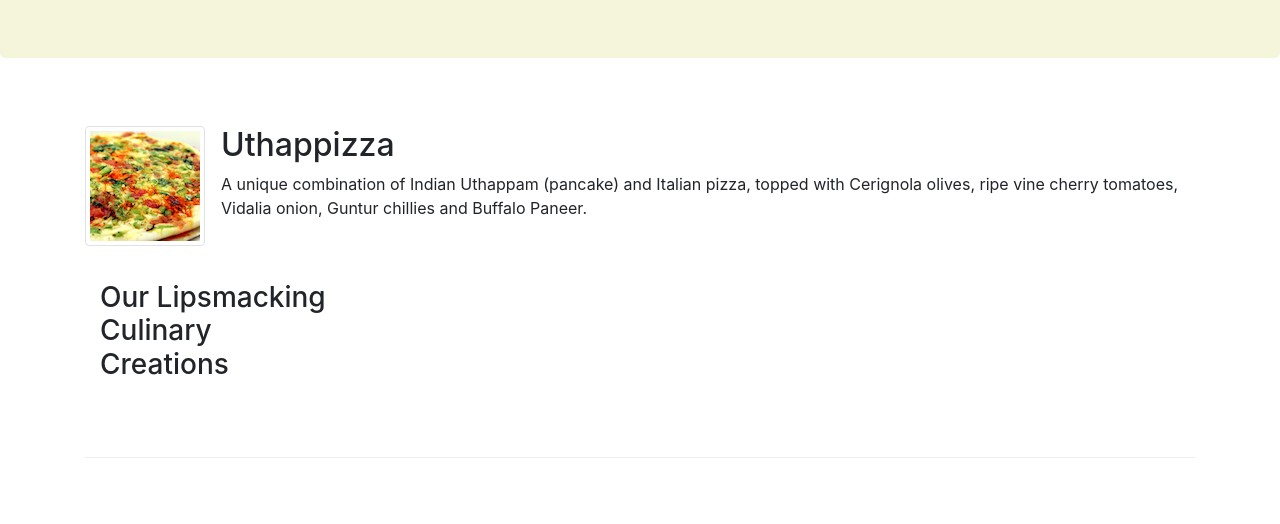
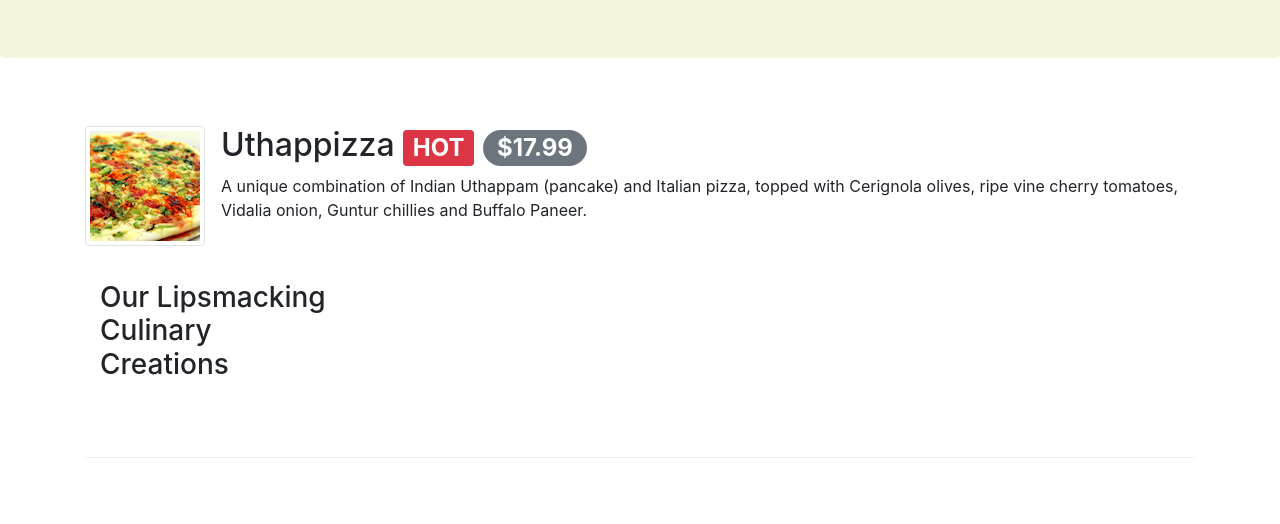
Before and after one commit to javieresk8/BootstrapUI, a website: page index.html in a window 1280 px wide. Shown: the part 276-800 px from the top of the page. Drawn offline with nearby package versions, Linux system fonts and the light colour scheme.

Commit message:
Alerting users, Badges

```diff
--- a/index.html
+++ b/index.html
@@ -59,7 +59,7 @@
                 <img class="d-flex mr-3 img-thumbnail align-self-center"
                         src="img/uthappizza.png" alt="Uthappizza">
                 <div class="media-body">
-                    <h2 class="mt-0">Uthappizza</h2>
+                    <h2 class="mt-0">Uthappizza <span class="badge badge-danger">HOT</span> <span class="badge badge-pill badge-secondary">$17.99</span></h2>
                     <p class="">A unique combination of Indian Uthappam (pancake) and
                         Italian pizza, topped with Cerignola olives, ripe vine
                         cherry tomatoes, Vidalia onion, Guntur chillies and
```
